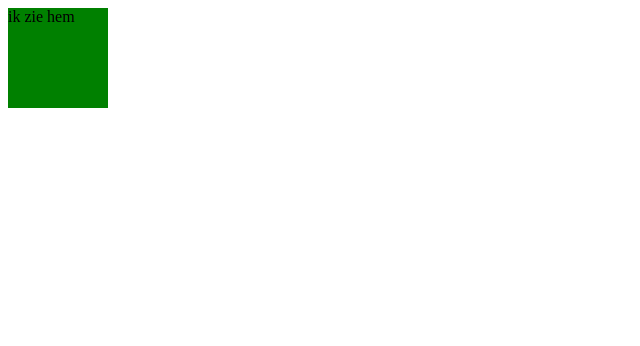
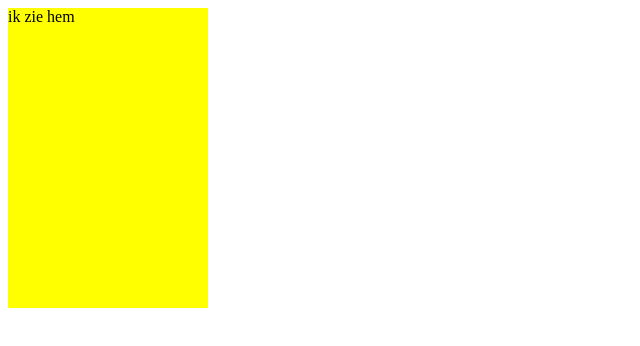
Before and after one commit to noahfalan/webpack-boilerplate, a website: page dist/index.html in a window 1280 px wide. Shown: the whole page, without its empty margins (0-640 px from the left). Drawn offline with nearby package versions, Linux system fonts and the light colour scheme; files that its build step writes are made by us from their sources.

Commit message:
.gitignore

```diff
--- a/sass/main.scss
+++ b/sass/main.scss
@@ -1,8 +1,8 @@
 .test {
   &--enabled {
-    background: green;
-    width: 100px;
-    height: 100px;
+    background: yellow;
+    width: 200px;
+    height: 300px;
     position:absolute;
   }
 }
```
Also changed, not shown: 1 other file.
